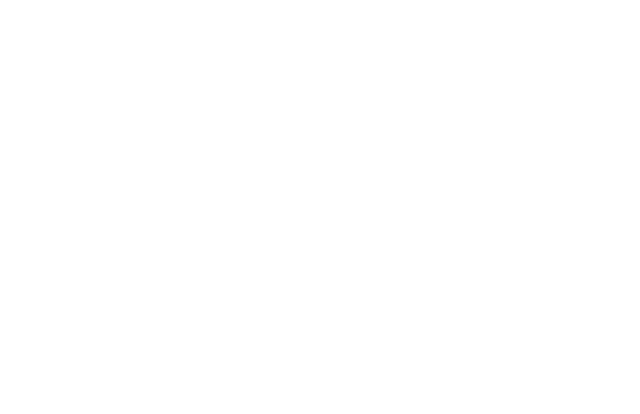
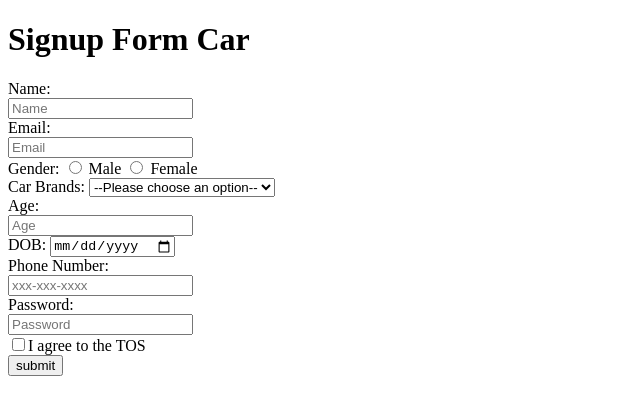
Before and after one commit to acciojob/signup-form-car-Hemanth-Sappa, a website: page main.html in a window 1280 px wide. Shown: the whole page, without its empty margins (0-640 px from the left). Drawn offline with Linux system fonts and the light colour scheme.

Commit message:
created a submission

```diff
--- a/main.html
+++ b/main.html
@@ -8,6 +8,36 @@
 
 <body>
 	<!-- the entire body must be written by student -->
+	<h1>Signup Form Car</h1>
+	<form method="get">
+		<label for="name">Name:</label><br>
+			<input type="text" id="name" name="name" required placeholder="Name"><br>
+		<label for="email">Email:</label><br>
+			<input type="email" id="email" name="email" required placeholder="Email"><br>
+		<label for="gender">Gender:</label>
+		<input reqired type="radio" id="gender_m" name="gender" value="Male">
+		<label for="gender_m">Male</label>
+		<input type="radio" id="gender_f" name="gender" value="Female">
+		<label for="gender_f">Female</label><br>
+		<label for="cars">Car Brands:</label>
+		<select id="cars" required>
+			<option  selected disabled>--Please choose an option--</option>
+			<option value="BMW">BMW</option>
+			<option value="Audi">Audi</option>
+			<option value="Mercedez">Mercedez</option>
+		</select> <br>
+		<label for="age">Age:</label><br>
+		<input type="number" id="age" name="age" placeholder="Age" required><br>
+		<label>DOB:</label>
+		<input type="date" id="dob" name="DOB" required><br>
+		<label for="tel">Phone Number:</label><br>
+		<input type="tel" id="tel" name="phone_number" placeholder="xxx-xxx-xxxx"><br>
+		<label for="password">Password:</label><br>
+		<input type="password" id="password" name="passsword" placeholder="Password" required><br>
+		<input id="tos" required type="checkbox"><label for="tos">I agree to the TOS</label><br>
+		<input type="submit" value="submit">
+
+	</form>
     <script type="text/javascript" src="./script.js">
 </script>
 
```
